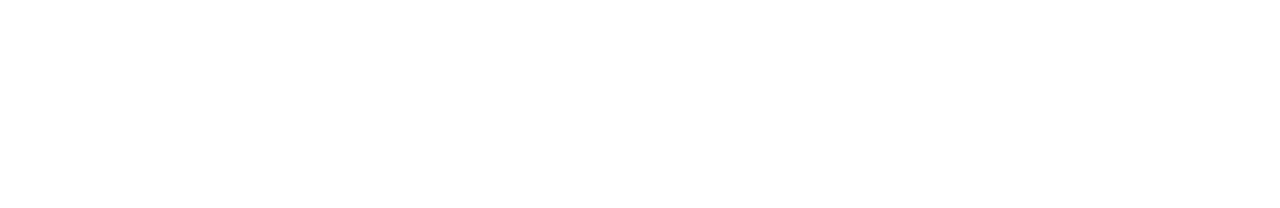
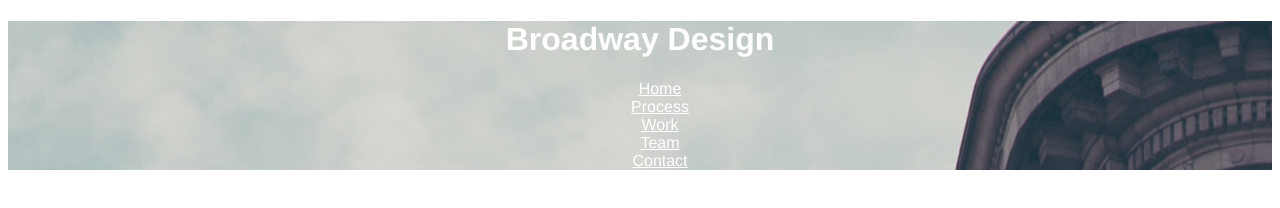
Before and after one commit to MFullerdg/broadway, a plain HTML site: page index.html in a window 1280 px wide. Drawn offline with Linux system fonts and the light colour scheme.

Commit message:
add initial div and navigation

```diff
--- a/index.html
+++ b/index.html
@@ -5,5 +5,15 @@
   <title>Broadway Design</title>
 </head>
 <body>
+  <div>
+    <h1>Broadway Design</h1>
+    <ul>
+      <li><a href="./index.html">Home</a></li>
+      <li><a href="./index.html">Process</a></li>
+      <li><a href="./index.html">Work</a></li>
+      <li><a href="./index.html">Team</a></li>
+      <li><a href="./index.html">Contact</a></li>
+
+  </div>
 </body>
 </html>
--- a/resources/css/style.css
+++ b/resources/css/style.css
@@ -0,0 +1,16 @@
+html {
+  font-family:helvetica;
+  text-align:center;
+}
+div {
+  background-image:url("../images/the-flatiron-building.png");
+  color:white;
+}
+
+a {
+  color:white;
+}
+
+ul {
+  list-style:none;
+}
```
